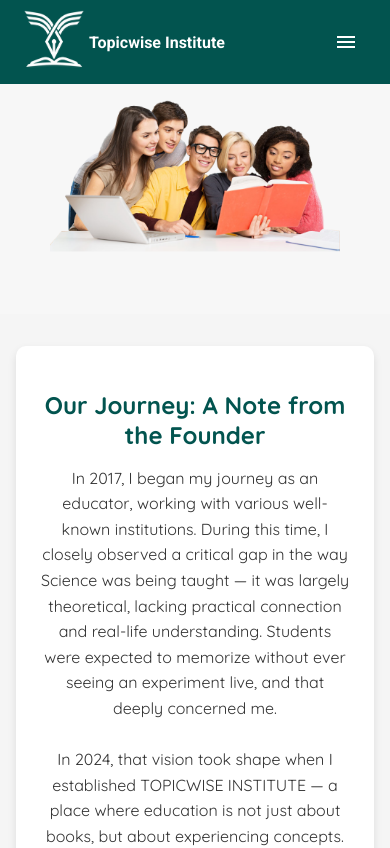
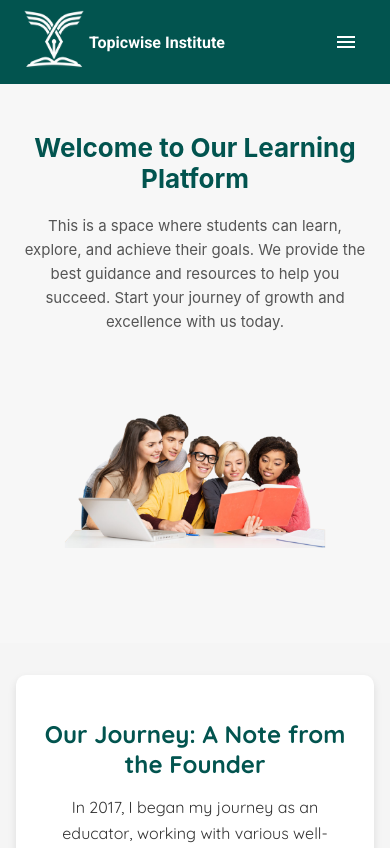
Before and after one commit to Ruby123-creator/e-learning-app, a React (Create React App) app in the folder frontend/: page / in a window 390 px wide. Shown: the top 848 px of the page. Built offline with nearby package versions, Linux system fonts and the light colour scheme.

Commit message:
code-updated

```diff
--- a/frontend/src/Pages/Home/Teachers.js
+++ b/frontend/src/Pages/Home/Teachers.js
@@ -61,28 +61,6 @@ const Wrapper = styled.div`
   padding-bottom: 40px;
 `;
 
-const Heading = styled.h2`
-  font-size: 36px;
-  font-weight: bold;
-  color: #066F2D;
-  margin-bottom: 20px;
-
- @media (max-width: 768px) {
-    font-size: 28px;
-  }
-`;
-
-const SubText = styled.p`
-  color: #444;
-  max-width: 700px;
-  margin: 0 auto 40px;
-  font-size: 18px;
-  line-height: 1.6;
-
-  @media (max-width: 768px) {
-    font-size: 16px;
-  }
-`;
 const headerStyle = {
   fontSize: "28px",
   marginBottom: "30px",
--- a/frontend/src/Pages/Home/index.js
+++ b/frontend/src/Pages/Home/index.js
@@ -1,54 +1,50 @@
-import React, { useEffect, useState } from 'react'
-import img from '../../assets/images/main-img.png'
-import {color, motion} from 'framer-motion';
-
-
-
-import TestimonialSection from './testimonial';
-import EnquiryForm from './enquiryForm';
-import AboutUs from './aboutus';
-import Teaches from './Teachers';
-import Information from './subject';
-import Exam from './Exam';
+import React, { useEffect, useState } from "react";
+import img from "../../assets/images/main-img.png";
+import AboutUs from "./aboutus";
+import Teaches from "./Teachers";
+import Information from "./subject";
+import Exam from "./Exam";
 const HomeCom = () => {
-
-
-
-
-
-
   return (
-    <div className='home'>
-        <div className='section'>
-
-            <div className='right-div'>
-               <img src={img} alt='student-img' className='student-img'/>
+    <div className="home">
+      <div className="hero-section">
+        {/* LEFT SIDE - Text */}
+        <div className="hero-text">
+          <h1>Welcome to Our Learning Platform</h1>
+          <p>
+            This is a space where students can learn, explore, and achieve their
+            goals. We provide the best guidance and resources to help you
+            succeed. Start your journey of growth and excellence with us today.
+          </p>
         </div>
 
+        {/* RIGHT SIDE - Image */}
+        <div className="hero-image">
+          <img src={img} alt="student-img" className="student-img" />
         </div>
-         <div className='section enquiry'>
-          <div className='about-us'>
-           <AboutUs/>
+      </div>
+
+      <div className="section enquiry">
+        <div className="about-us">
+          <AboutUs />
         </div>
         {/* <div className='enquiry-form'>
 
 
           </div> */}
-
       </div>
       <div>
-
-         <Teaches/>
+        <Teaches />
       </div>
 
       <div>
-          <Information/>
+        <Information />
       </div>
       <div>
-          <Exam/>
+        <Exam />
       </div>
     </div>
-  )
-}
+  );
+};
 
-export default HomeCom
+export default HomeCom;
--- a/frontend/src/assets/style/style.css
+++ b/frontend/src/assets/style/style.css
@@ -1,13 +1,12 @@
-@import url('https://fonts.googleapis.com/css2?family=Quicksand:wght@300..700&family=Roboto:ital,wght@0,100;0,300;0,400;0,500;0,700;0,900;1,100;1,300;1,400;1,500;1,700;1,900&display=swap');
+@import url("https://fonts.googleapis.com/css2?family=Quicksand:wght@300..700&family=Roboto:ital,wght@0,100;0,300;0,400;0,500;0,700;0,900;1,100;1,300;1,400;1,500;1,700;1,900&display=swap");
 :root {
   --theme1color: #02544f;
   --theme2color: #fff;
-    --secondary: #FFC01A;
+  --secondary: #ffc01a;
   --primary-bg: #f7f7f7;
 }
-a{
+a {
   text-decoration: none;
-
 }
 .header {
   display: flex;
@@ -62,7 +61,7 @@ a{
 
 /* Drawer styling */
 
-.drawer .css-cyqh1t-MuiPaper-root-MuiDrawer-paper{
+.drawer .css-cyqh1t-MuiPaper-root-MuiDrawer-paper {
   background-color: var(--theme1color);
   color: var(--theme2color);
 }
@@ -70,11 +69,10 @@ a{
   width: 250px;
   padding: 20px;
 
-  a{
+  a {
     color: var(--theme2color);
   }
 }
-
 
 .drawerContent .MuiListItem-root {
   font-family: "Roboto", sans-serif;
@@ -157,13 +155,12 @@ a{
   color: #aaa;
 }
 
-
 /* Hero Section */
-.home{
+.home {
   background: var(--primary-bg);
 }
 
-  .section{
+.section {
   display: flex;
   justify-content: space-between;
 
@@ -277,7 +274,7 @@ a{
   border-radius: 8px;
   padding: 20px;
   box-shadow: 0 4px 8px rgba(0, 0, 0, 0.1);
-  font-family: 'Quicksand', sans-serif;
+  font-family: "Quicksand", sans-serif;
 }
 
 /* Heading */
@@ -332,7 +329,7 @@ a{
 }
 .about-page {
   padding: 2rem 1rem;
-  font-family: 'Quicksand', sans-serif;
+  font-family: "Quicksand", sans-serif;
   background-color: #f9f9f9;
   color: #333;
 }
@@ -358,8 +355,6 @@ a{
   line-height: 1.7;
   margin-bottom: 1rem;
 }
-
-
 
 .subheading {
   font-size: 1.3rem;
@@ -401,7 +396,7 @@ a{
 }
 .contact-page {
   background-color: #f9f9f9;
-  font-family: 'Segoe UI', sans-serif;
+  font-family: "Segoe UI", sans-serif;
   padding: 40px 20px;
   color: #333;
 }
@@ -546,7 +541,7 @@ a{
 
 /* Responsive Design */
 .tabs-container {
-  font-family: 'Quicksand', sans-serif;
+  font-family: "Quicksand", sans-serif;
   padding: 20px;
   max-width: 1200px;
   margin: auto;
@@ -600,7 +595,7 @@ a{
   padding: 10px;
   border-radius: 6px;
   background: #fff;
-  box-shadow: 0 2px 6px rgba(0,0,0,0.1);
+  box-shadow: 0 2px 6px rgba(0, 0, 0, 0.1);
   text-align: center;
 }
 
@@ -738,8 +733,6 @@ a{
   }
 }
 
-
-
 /* Responsive for small screens */
 @media (max-width: 768px) {
   .desktop-menu {
@@ -774,7 +767,6 @@ a{
   }
 }
 
-
 @media (max-width: 1024px) {
   .section.hero {
     flex-direction: column;
@@ -807,3 +799,95 @@ a{
     width: 80%;
   }
 }
+
+.hero-section {
+  display: flex;
+  align-items: center;
+  justify-content: space-between;
+  padding: 50px 200px 10px 200px;
+  gap: 40px;
+}
+
+.hero-text {
+  flex: 1;
+}
+
+.hero-text h1 {
+  font-size: 36px;
+  font-weight: bold;
+  color: #02544f;
+  margin-bottom: 20px;
+}
+
+.hero-text p {
+  font-size: 18px;
+  line-height: 1.6;
+  color: #555;
+}
+
+.hero-image {
+  flex: 1;
+  text-align: center;
+}
+
+.hero-image .student-img {
+  max-width: 70%;
+  height: auto;
+  border-radius: 12px;
+}
+
+/* ✅ Tablet (<= 992px) */
+@media (max-width: 992px) {
+  .hero-section {
+    padding: 40px 80px;
+    gap: 30px;
+  }
+
+  .hero-text h1 {
+    font-size: 30px;
+  }
+
+  .hero-text p {
+    font-size: 16px;
+  }
+
+  .hero-image .student-img {
+    max-width: 80%;
+  }
+}
+
+/* ✅ Mobile (<= 768px) */
+@media (max-width: 768px) {
+  .hero-section {
+    flex-direction: column;
+    text-align: center;
+    padding: 30px 20px;
+  }
+
+  .hero-text {
+    margin-bottom: 20px;
+  }
+
+  .hero-text h1 {
+    font-size: 26px;
+  }
+
+  .hero-text p {
+    font-size: 15px;
+  }
+
+  .hero-image .student-img {
+    max-width: 90%;
+  }
+}
+
+@media (max-width: 360px) {
+  .director-img {
+    width: 150px;
+    height: 150px;
+  }
+
+  .hero-section {
+    padding: 30px 20px 0px 20px;
+  }
+}
```
Lines whose indentation alone changed are shown as unchanged.
